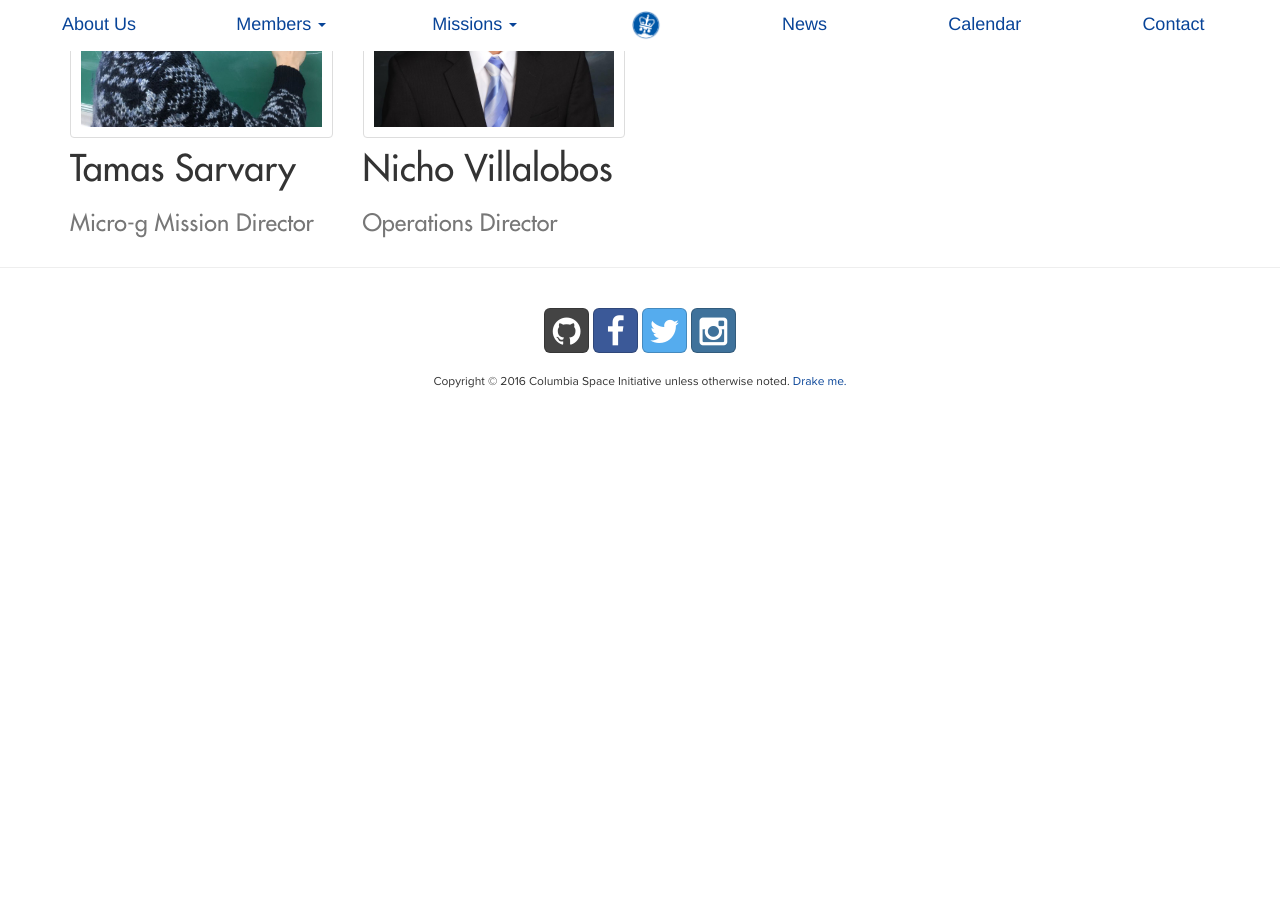
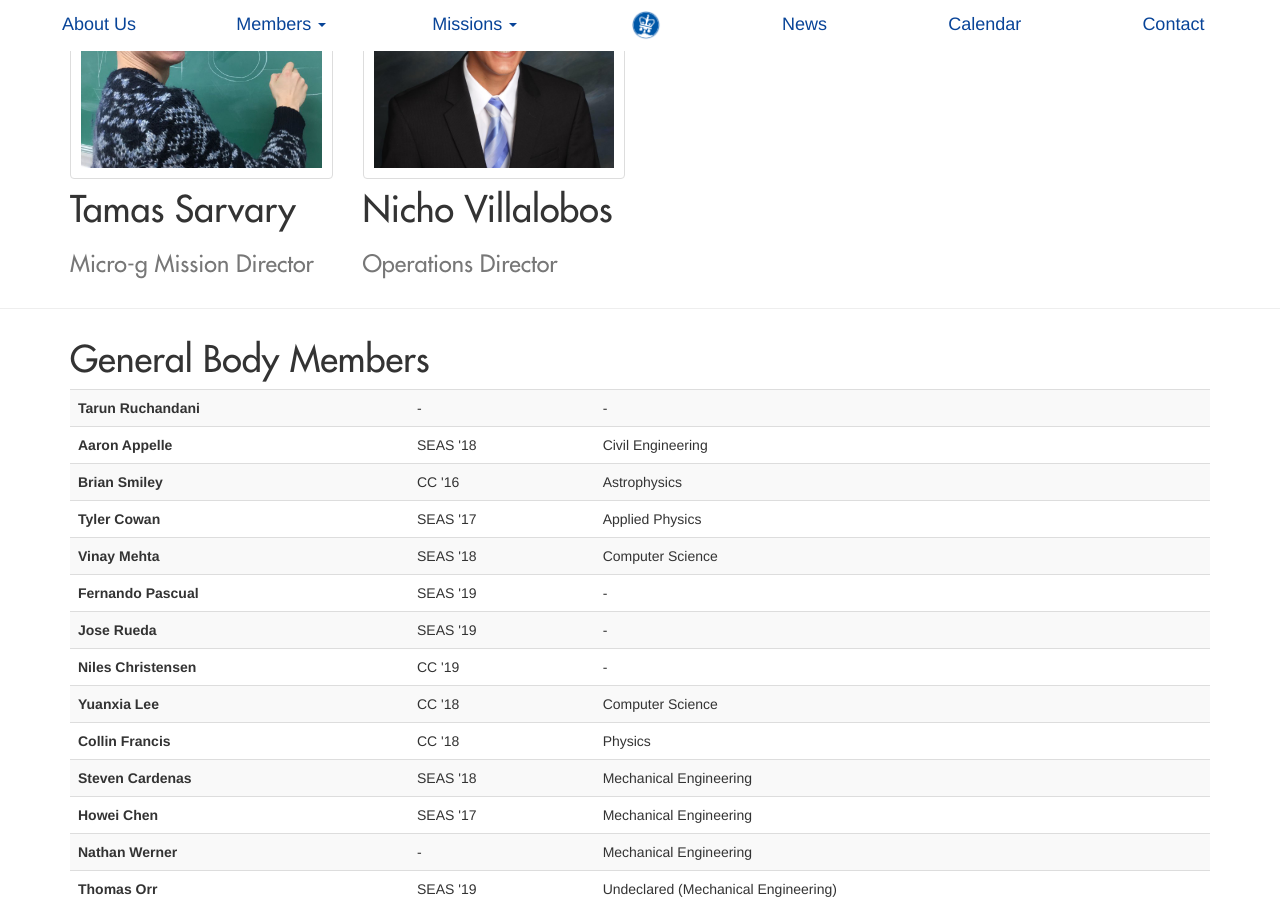
Before and after one commit to columbiaspace/columbiaspace.org, a Jekyll site: the page built from members-2015.html, in a window 1280 px wide and 900 px high, scrolled down 3062 px. Built offline with Jekyll 4.4.1, drawn with Linux system fonts in a browser that asks for light colours; nearby versions of some CDN libraries; comment, search, counter and statistics services are not loaded; before the commit the page ends 3467 px from its top, so only the background shows below that; some of the changed text lies outside the part shown.

Commit message:
General Body list integration
A rough implementation of the general body list.

```diff
--- a/_includes/members.html
+++ b/_includes/members.html
@@ -9,6 +9,7 @@
 	</div>
 </div>
 
+<hr>
 <!-- faculty members here -->
 
 <div class="faculty">
@@ -54,3 +55,25 @@
 </div>
 
 <hr>
+
+<div class="genbody">
+	<div class="container">
+		<div class="row">
+			<div class="col-sm-12">
+				<h3>General Body Members</h3>
+				<table class="table table-striped">
+				{% for aGenMember in page.genbody %}
+				<tr>
+					<th>{{ aGenMember.name }}</th>
+					<td>{{ aGenMember.school }}</td>
+					<td>{{ aGenMember.major }}</td>
+				</tr>
+				{% endfor %}
+				</table>
+				<p><small>For changes, please contact our email.</small></p>
+			</div>
+		</div>
+	</div>
+</div>
+
+<hr>
--- a/members-2015.html
+++ b/members-2015.html
@@ -8,7 +8,7 @@ imagecredit: ""
 logoflag: false
 permalink: /members/2015/
 
-abstracttitle: "2015-2016"
+abstracttitle: "2015-2016 Members"
 abstracttext: "Meet the team."
 
 faculty:
@@ -62,4 +62,48 @@ members:
   - name: "Nicho Villalobos"
     title: "Operations Director"
     image: "/assets/media/img/profiles/nvillalobos.jpg"
+
+genbody:
+  - name: "Tarun Ruchandani"
+    school: "-"
+    major: "-"
+  - name: "Aaron Appelle"
+    school: "SEAS '18"
+    major: "Civil Engineering"
+  - name: "Brian Smiley"
+    school: "CC '16"
+    major: "Astrophysics"
+  - name: "Tyler Cowan"
+    school: "SEAS '17"
+    major: "Applied Physics"
+  - name: "Vinay Mehta"
+    school: "SEAS '18"
+    major: "Computer Science"
+  - name: "Fernando Pascual"
+    school: "SEAS '19"
+    major: "-"
+  - name: "Jose Rueda"
+    school: "SEAS '19"
+    major: "-"
+  - name: "Niles Christensen"
+    school: "CC '19"
+    major: "-"
+  - name: "Yuanxia Lee"
+    school: "CC '18"
+    major: "Computer Science"
+  - name: "Collin Francis"
+    school: "CC '18"
+    major: "Physics"
+  - name: "Steven Cardenas"
+    school: "SEAS '18"
+    major: "Mechanical Engineering"
+  - name: "Howei Chen"
+    school: "SEAS '17"
+    major: "Mechanical Engineering"
+  - name: "Nathan Werner"
+    school: "-"
+    major: "Mechanical Engineering"
+  - name: "Thomas Orr"
+    school: "SEAS '19"
+    major: "Undeclared (Mechanical Engineering)"
 ---
```
